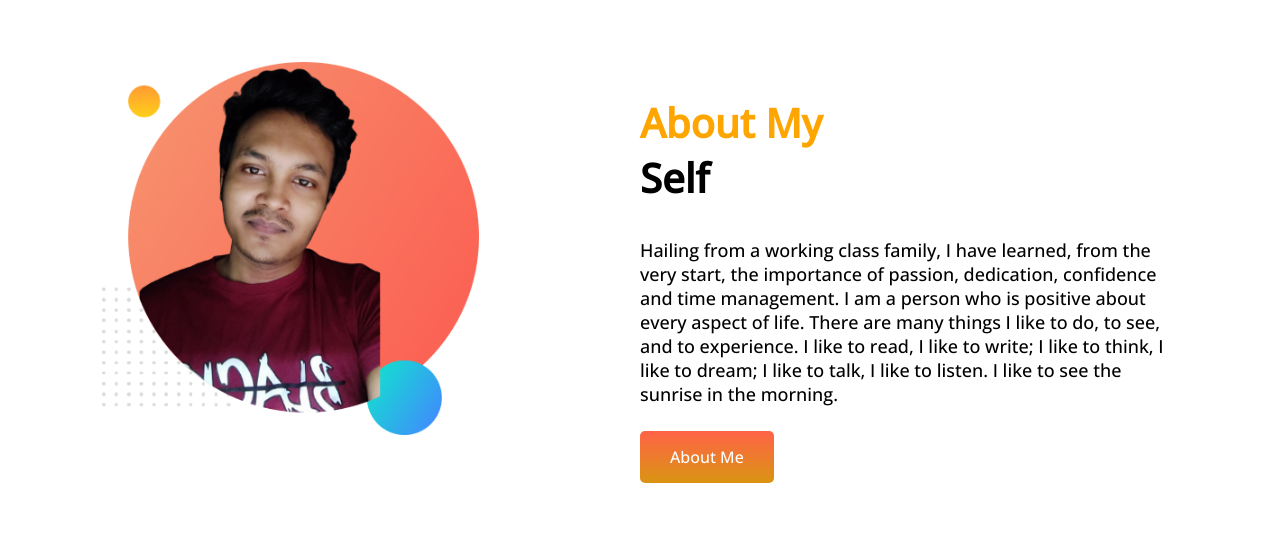
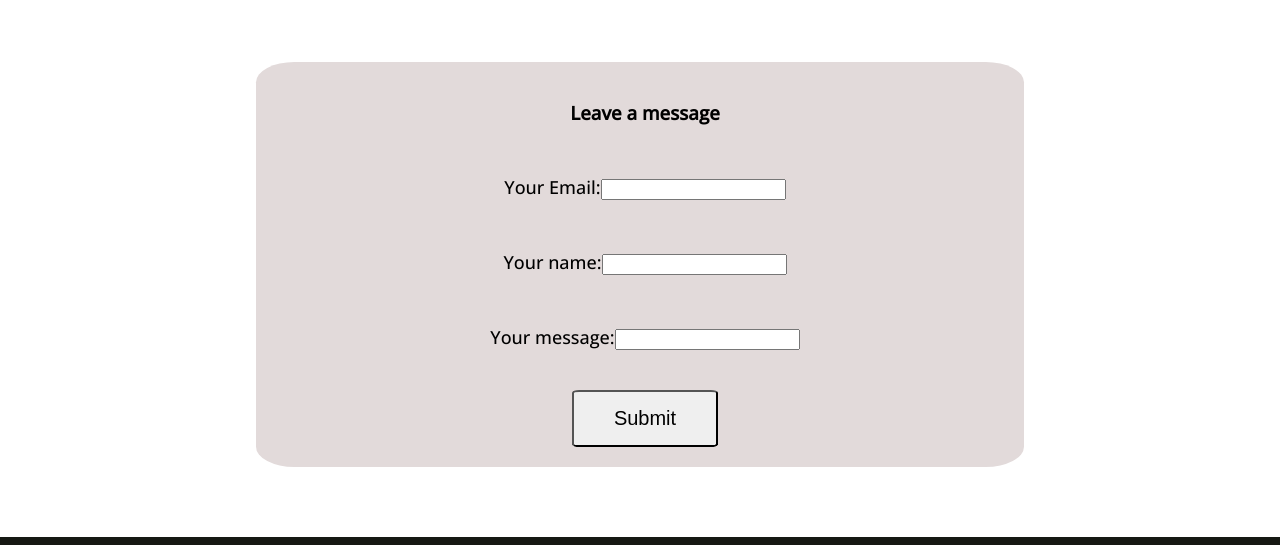
Before and after one commit to DRUBA96/mission-2022, a plain HTML site: page index.html in a window 1280 px wide. Shown: the part 2035-2580 px from the top of the page. Drawn offline with nearby package versions, Linux system fonts and the light colour scheme.

Commit message:
change a

```diff
--- a/index.html
+++ b/index.html
@@ -76,20 +76,6 @@
             <img src="images/pictures/project.png" alt="Person">
         </div>
     </section>
-    <section class="container about-me">
-        <div class="half-width">
-            <img src="images/person/dhrubo.png" alt="Person">
-        </div>
-        <div class="half-width develop">
-            <h1> <span class="header-color1"> About My</span> <br>Self</h1>
-            <p>Hailing from a working class family, I have learned, from the very start, the importance of passion,
-                dedication, confidence and time management. I am a person who is positive about every aspect of life.
-                There are many things I like to do, to see, and to experience. I like to read, I like to write; I like
-                to think, I like to dream; I like to talk, I like to listen. I like to see the sunrise in the morning.
-            </p>
-            <a target="_blank" class="link-button" href="#">About Me</a> <br>
-        </div>
-    </section>
     <section class="contact-me">
         <form action="#">
             <h3>Leave a message </h3>
--- a/style.css
+++ b/style.css
@@ -72,28 +72,26 @@ p{
 }
 .develop-banner {
     background-image: url(images/shapes/shape-1.png);
+    background-size: 200px;
     background-repeat: no-repeat;
     background-position: left;
-    background-size: 200px;
     margin-bottom: 100px;
 }
 .community-banner {
     background-image: url(images/shapes/shape-1.png);
     background-repeat: no-repeat;
+    background-size: 200px;
     background-position: right bottom;
-    background-size: 200px;
     margin-bottom: 80px;
 }
-/*about-me  */
-.about-me{
-    margin-bottom: 80px;
-}
-/* Contact -area */
+
+/* Contact-area */
 footer {
     text-align: center;
     background-color: rgb(22, 24, 19);
+    padding: 20px 0;
     color: #fff;
-    padding: 20px 0;
+
 }
 .contact-me{
     text-align: center;
```
